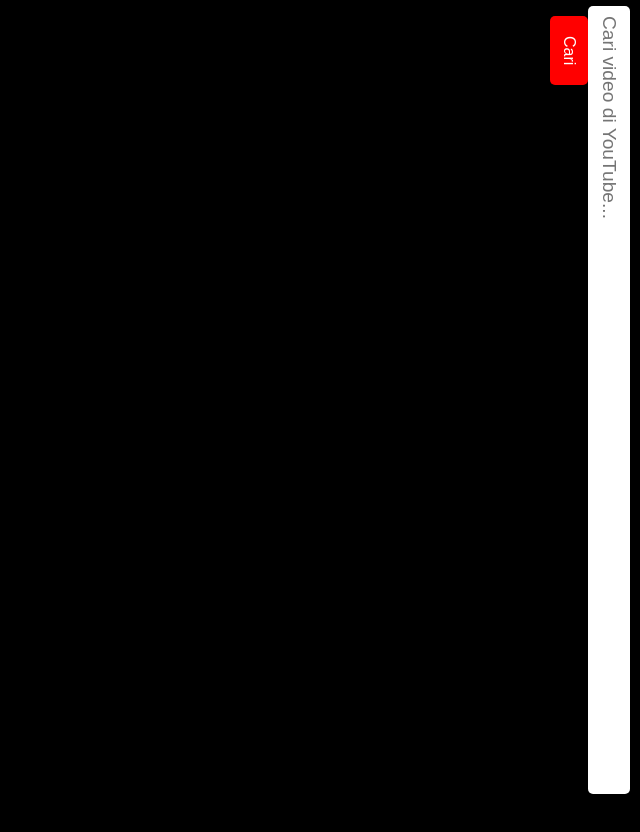
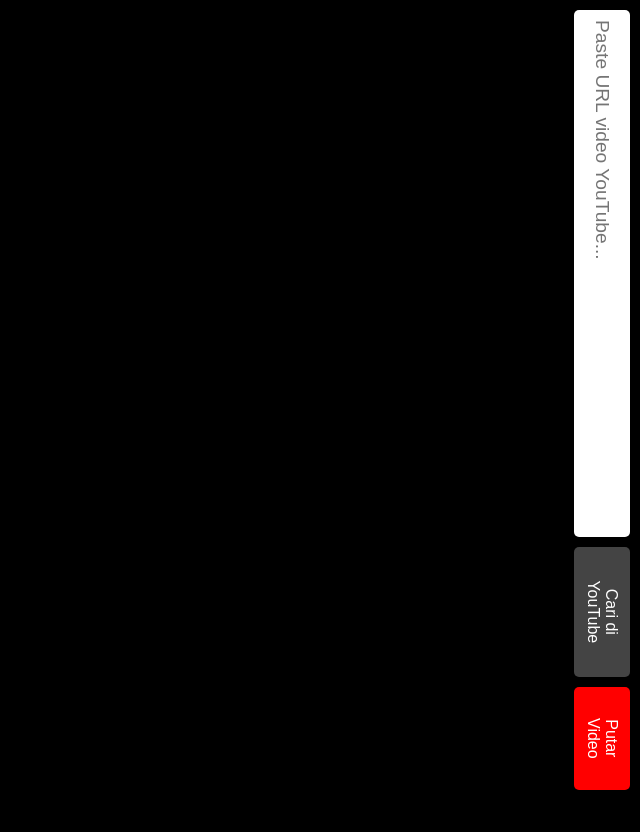
Before and after one commit to laconya/landscapeview4, a plain HTML site: page index.html in a window 1280 px wide. Shown: the whole page, without its empty margins (640-1280 px from the left). Drawn offline with Linux system fonts and the light colour scheme.

Commit message:
Update index.html

```diff
--- a/index.html
+++ b/index.html
@@ -3,7 +3,7 @@
 <head>
   <meta charset="UTF-8" />
   <meta name="viewport" content="width=device-width, initial-scale=1.0">
-  <title>Landscape YouTube Search</title>
+  <title>Landscape YouTube Viewer</title>
   <style>
     html, body {
       margin: 0;
@@ -32,10 +32,13 @@
 
     form {
       margin: 10px;
+      display: flex;
+      flex-direction: row;
+      gap: 10px;
     }
 
     input[type="text"] {
-      width: 60vw;
+      width: 45vw;
       padding: 10px;
       font-size: 1.2rem;
       border-radius: 5px;
@@ -43,14 +46,21 @@
     }
 
     button {
-      margin-left: 10px;
-      padding: 10px 20px;
+      padding: 10px 15px;
       font-size: 1rem;
       border-radius: 5px;
       border: none;
+      cursor: pointer;
+    }
+
+    .search-btn {
+      background-color: #444;
+      color: white;
+    }
+
+    .play-btn {
       background-color: #FF0000;
       color: white;
-      cursor: pointer;
     }
 
     iframe {
@@ -64,20 +74,31 @@
 </head>
 <body>
   <div class="rotated-wrapper">
-    <form onsubmit="event.preventDefault(); searchYouTube();">
-      <input type="text" id="searchInput" placeholder="Cari video di YouTube...">
-      <button type="submit">Cari</button>
+    <form onsubmit="event.preventDefault();">
+      <input type="text" id="videoInput" placeholder="Paste URL video YouTube...">
+      <button class="search-btn" onclick="openYouTubeSearch()">Cari di YouTube</button>
+      <button class="play-btn" onclick="playYouTubeVideo()">Putar Video</button>
     </form>
     <iframe id="resultsFrame" src="" allowfullscreen></iframe>
   </div>
 
   <script>
-    function searchYouTube() {
-      const query = document.getElementById('searchInput').value.trim();
+    function openYouTubeSearch() {
+      const keyword = document.getElementById('videoInput').value.trim();
+      if (keyword !== '') {
+        const searchUrl = `https://www.youtube.com/results?search_query=${encodeURIComponent(keyword)}`;
+        window.open(searchUrl, '_blank');
+      }
+    }
+
+    function playYouTubeVideo() {
+      const input = document.getElementById('videoInput').value.trim();
       const iframe = document.getElementById('resultsFrame');
-      if (query !== '') {
-        const searchUrl = `https://www.youtube.com/embed?listType=search&list=${encodeURIComponent(query)}`;
-        iframe.src = searchUrl;
+      const match = input.match(/(?:v=|youtu\.be\/|embed\/)([a-zA-Z0-9_-]{11})/);
+      if (match && match[1]) {
+        iframe.src = `https://www.youtube.com/embed/${match[1]}?autoplay=1`;
+      } else {
+        alert("URL tidak valid. Silakan paste URL video YouTube langsung.");
       }
     }
   </script>
```
